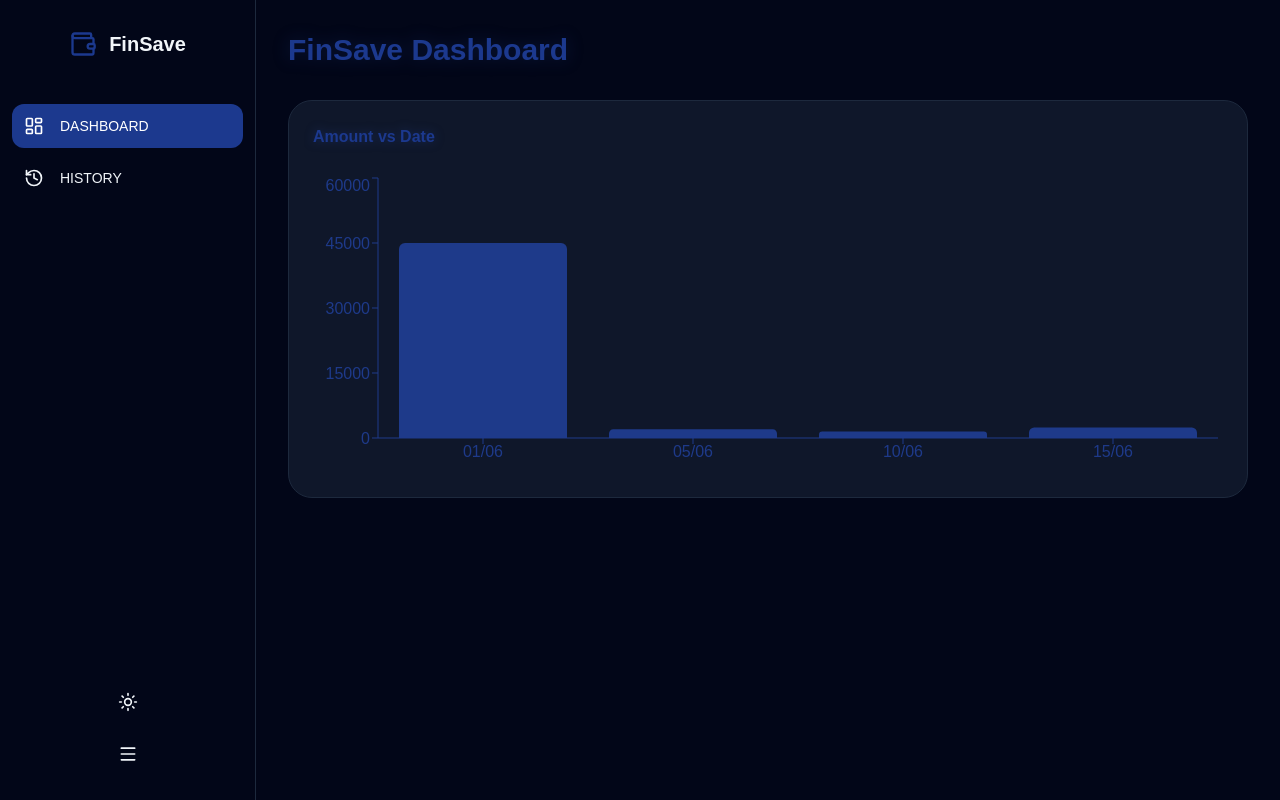
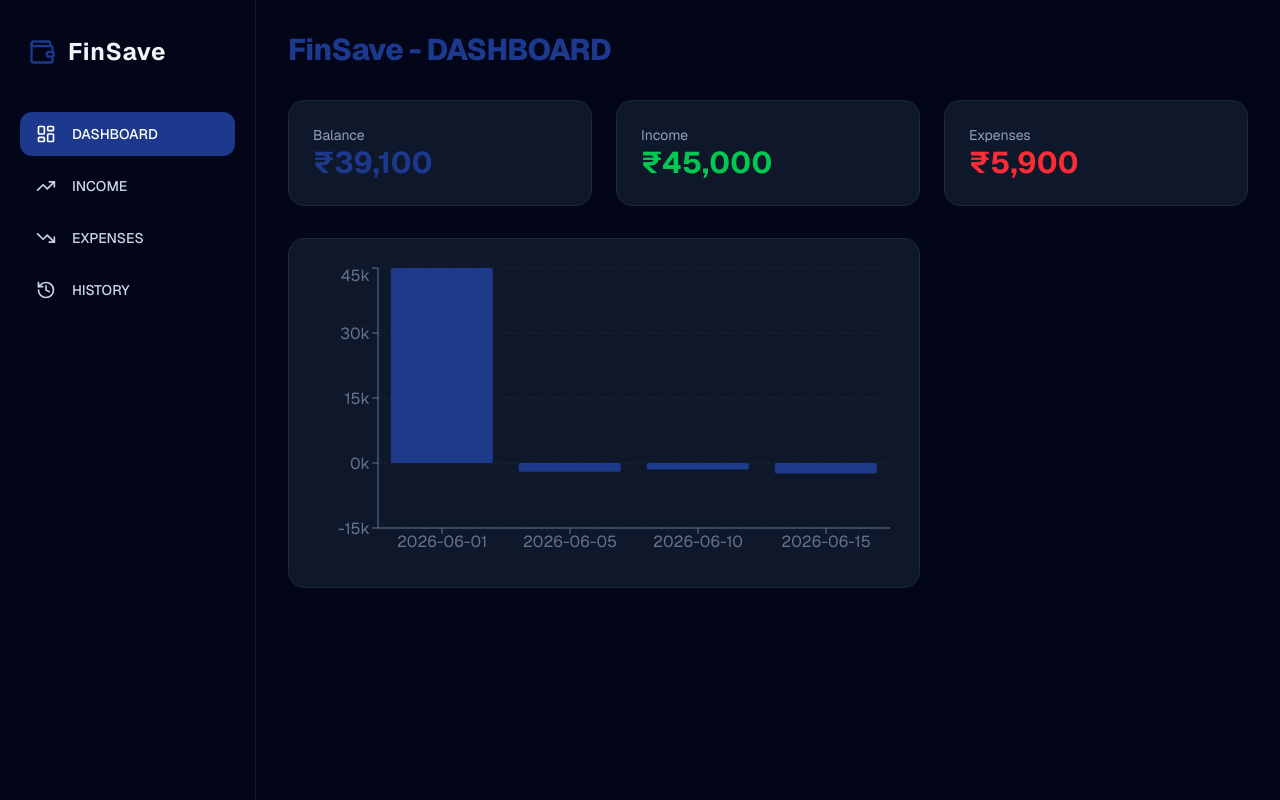
Before and after one commit to jaswanthr-dev/finsave-tracker, a Next.js app: page / in a window 1280 px wide. Built offline with nearby package versions, Linux system fonts and the light colour scheme.

Commit message:
feat: complete UI refinement and dark-mode select styling

```diff
--- a/app/page.tsx
+++ b/app/page.tsx
@@ -3,73 +3,112 @@ import { useState, useMemo, useEffect } from 'react';
 import { BarChart, Bar, XAxis, YAxis, CartesianGrid, Tooltip, ResponsiveContainer } from 'recharts';
 import { LayoutDashboard, Wallet, TrendingUp, TrendingDown, History, PlusCircle, Menu, Sun, Moon } from 'lucide-react';
 
+interface Transaction {
+  id: number;
+  date: string;
+  desc: string;
+  amount: number;
+  type: string;
+  category: string;
+}
+
+const INCOME_CATEGORIES = ['Salary', 'Freelance', 'Trading', 'Investments', 'Business', 'Other'];
+const EXPENSE_CATEGORIES = ['Food', 'Housing', 'Transport', 'Shopping', 'Entertainment', 'Health', 'Utilities', 'General'];
+
+const INITIAL_DATA: Transaction[] = [
+  { id: 1, date: '2026-06-01', desc: 'Tech Corp Salary', amount: 45000, type: 'Income', category: 'Salary' },
+  { id: 2, date: '2026-06-05', desc: 'Groceries', amount: -2000, type: 'Expense', category: 'Food' },
+  { id: 3, date: '2026-06-10', desc: 'Transport', amount: -1500, type: 'Expense', category: 'Transport' },
+  { id: 4, date: '2026-06-15', desc: 'Utilities', amount: -2400, type: 'Expense', category: 'Utilities' }
+];
+
 export default function FinSaveDashboard() {
-  const [isMounted, setIsMounted] = useState(false);
-  const [isSidebarOpen, setIsSidebarOpen] = useState(true);
-  const [isDarkMode, setIsDarkMode] = useState(true);
-  const [activePage, setActivePage] = useState('DASHBOARD');
+  const [isMounted, setIsMounted] = useState<boolean>(false);
+  const [isSidebarOpen, setIsSidebarOpen] = useState<boolean>(true);
+  const [activePage, setActivePage] = useState<string>('DASHBOARD');
+
+  const [transactions, setTransactions] = useState<Transaction[]>(INITIAL_DATA);
+  const [formData, setFormData] = useState({ date: '2026-06-27', desc: '', amount: '', type: 'Income', category: 'Salary' });
 
   useEffect(() => { setIsMounted(true); }, []);
 
-  const data = [
-    { date: '01/06', amount: 45000 },
-    { date: '05/06', amount: 2000 },
-    { date: '10/06', amount: 1500 },
-    { date: '15/06', amount: 2400 },
-  ];
+  const stats = useMemo(() => {
+    const balance = transactions.reduce((acc: number, t: Transaction) => acc + t.amount, 0);
+    const income = transactions.filter((t: Transaction) => t.amount > 0).reduce((acc, t) => acc + t.amount, 0);
+    const expense = transactions.filter((t: Transaction) => t.amount < 0).reduce((acc, t) => acc + Math.abs(t.amount), 0);
+    return { balance, income, expense };
+  }, [transactions]);
+
+  const addTransaction = () => {
+    if (!formData.desc || !formData.amount) return;
+    const newTx: Transaction = {
+      id: Date.now(),
+      date: formData.date,
+      desc: formData.desc,
+      category: formData.category,
+      type: formData.type,
+      amount: formData.type === 'Expense' ? -Math.abs(Number(formData.amount)) : Math.abs(Number(formData.amount))
+    };
+    setTransactions((prev) => [...prev, newTx]);
+    setFormData((prev) => ({ ...prev, desc: '', amount: '' }));
+  };
+
+  const filtered = transactions.filter((t: Transaction) =>
+    activePage === 'DASHBOARD' || activePage === 'HISTORY' ? true :
+    (activePage === 'INCOME' ? t.type === 'Income' : t.type === 'Expense')
+  );
 
   if (!isMounted) return null;
 
   return (
-    <div className={`flex min-h-screen ${isDarkMode ? 'bg-slate-950 text-slate-100' : 'bg-slate-50 text-slate-900'}`}>
-      {/* Sidebar */}
-      <aside className={`border-r transition-all duration-300 ${isSidebarOpen ? 'w-64' : 'w-20'} ${isDarkMode ? 'border-slate-800 bg-slate-950' : 'border-slate-200 bg-white'}`}>
-        <div className="flex flex-col h-full py-6">
-          <div className="flex items-center justify-center mb-10 h-10">
-            <Wallet size={28} className="text-blue-900" />
-            {isSidebarOpen && <span className="ml-3 font-bold text-xl">FinSave</span>}
+    <div className="flex min-h-screen bg-slate-950 text-slate-100 font-sans">
+      <aside className={`border-r border-slate-800/60 py-6 flex flex-col transition-all duration-300 ${isSidebarOpen ? 'w-64 px-5' : 'w-20 px-3'} bg-slate-950`}>
+        <div className={`flex items-center gap-3 mb-10 overflow-hidden h-10 mt-2 ${isSidebarOpen ? 'px-2' : 'justify-center'}`}>
+          {/* Changed color to a subtle Dark Blue */}
+          <Wallet size={28} className="shrink-0 text-blue-900" />
+          {isSidebarOpen && <h1 className="text-2xl font-bold text-slate-100 tracking-wide whitespace-nowrap">FinSave</h1>}
         </div>
 
-          <nav className="flex-1 px-3 space-y-2">
-            {[ {name: 'DASHBOARD', icon: LayoutDashboard}, {name: 'HISTORY', icon: History} ].map(item => (
-              <button key={item.name} onClick={() => setActivePage(item.name)}
-                className={`w-full flex items-center p-3 rounded-xl transition ${isSidebarOpen ? 'justify-start' : 'justify-center'} ${activePage === item.name ? 'bg-blue-900 text-white' : ''}`}>
-                <item.icon size={20} />
-                {isSidebarOpen && <span className="ml-4 text-sm font-medium">{item.name}</span>}
+        <nav className="space-y-2">
+          {[ {name: 'DASHBOARD', icon: LayoutDashboard}, {name: 'INCOME', icon: TrendingUp}, {name: 'EXPENSES', icon: TrendingDown}, {name: 'HISTORY', icon: History} ].map((item) => (
+            <button key={item.name} onClick={() => setActivePage(item.name)} className={`w-full flex items-center py-3 rounded-xl transition ${isSidebarOpen ? 'justify-start px-4' : 'justify-center'} ${activePage === item.name ? 'bg-blue-900 text-white' : 'text-slate-300 hover:bg-slate-800'}`}>
+              <item.icon size={20} className="shrink-0" />
+              {isSidebarOpen && <span className="ml-4 font-medium text-sm whitespace-nowrap">{item.name}</span>}
             </button>
           ))}
         </nav>
-
-          <div className="px-3 space-y-2">
-            <button onClick={() => setIsDarkMode(!isDarkMode)} className="w-full flex items-center justify-center p-3 rounded-xl hover:bg-slate-800/10">
-              {isDarkMode ? <Sun size={20} /> : <Moon size={20} />}
-            </button>
-            <button onClick={() => setIsSidebarOpen(!isSidebarOpen)} className="w-full flex items-center justify-center p-3 rounded-xl hover:bg-slate-800/10">
-              <Menu size={20} />
-            </button>
-          </div>
-        </div>
       </aside>
 
-      {/* Main Content */}
-      <main className="flex-1 p-8">
-        <h2 className="text-3xl font-extrabold text-blue-900 mb-8 drop-shadow-[0_0_8px_rgba(30,58,138,0.3)]">
-          FinSave Dashboard
-        </h2>
+      <main className="flex-1 p-8 overflow-y-auto">
+        {/* Title now uses blue-900 */}
+        <h2 className="text-3xl font-extrabold text-blue-900 mb-8 tracking-tight">FinSave - {activePage}</h2>
 
-        {/* Graph */}
-        <div className={`p-6 rounded-3xl border ${isDarkMode ? 'bg-[#0f172a] border-slate-800' : 'bg-white border-slate-200'}`}>
-          <h3 className="text-blue-900 font-bold mb-6 drop-shadow-[0_0_5px_rgba(30,58,138,0.5)]">
-            Amount vs Date
-          </h3>
+        <div className="grid grid-cols-1 md:grid-cols-3 gap-6 mb-8">
+          {activePage === 'DASHBOARD' && (
+            <>
+              <div className="p-6 rounded-2xl bg-[#0f172a] border border-slate-800"><p className="text-slate-400 text-sm">Balance</p><h3 className="text-3xl font-bold text-blue-900">₹{stats.balance.toLocaleString('en-IN')}</h3></div>
+              <div className="p-6 rounded-2xl bg-[#0f172a] border border-slate-800"><p className="text-slate-400 text-sm">Income</p><h3 className="text-3xl font-bold text-green-500">₹{stats.income.toLocaleString('en-IN')}</h3></div>
+              <div className="p-6 rounded-2xl bg-[#0f172a] border border-slate-800"><p className="text-slate-400 text-sm">Expenses</p><h3 className="text-3xl font-bold text-red-500">₹{stats.expense.toLocaleString('en-IN')}</h3></div>
+            </>
+          )}
+        </div>
+
+        <div className="grid grid-cols-1 lg:grid-cols-3 gap-6">
+          <div className="lg:col-span-2 p-6 rounded-2xl bg-[#0f172a] border border-slate-800">
             <ResponsiveContainer width="100%" height={300}>
-            <BarChart data={data}>
-              <XAxis dataKey="date" stroke="#1e3a8a" tick={{fill: '#1e3a8a'}} />
-              <YAxis stroke="#1e3a8a" tick={{fill: '#1e3a8a'}} />
-              <Tooltip contentStyle={{ backgroundColor: isDarkMode ? '#020617' : '#fff' }} />
-              <Bar dataKey="amount" fill="#1e3a8a" radius={[6, 6, 0, 0]} />
+              <BarChart data={filtered}>
+                <CartesianGrid strokeDasharray="3 3" stroke="#1e293b" vertical={false} />
+                <XAxis dataKey="date" stroke="#64748b" />
+                <YAxis stroke="#64748b" tickFormatter={(val: any) => `${val / 1000}k`} />
+                <Tooltip
+                  formatter={(value: any) => `₹${Number(value).toLocaleString('en-IN')}`}
+                  contentStyle={{ backgroundColor: '#020617', borderColor: '#1e293b' }}
+                />
+                {/* Bar color updated to match the new dark blue theme */}
+                <Bar dataKey="amount" fill="#1e3a8a" radius={[2, 2, 2, 2]} />
               </BarChart>
             </ResponsiveContainer>
+          </div>
         </div>
       </main>
     </div>
```
Lines whose indentation alone changed are shown as unchanged.
